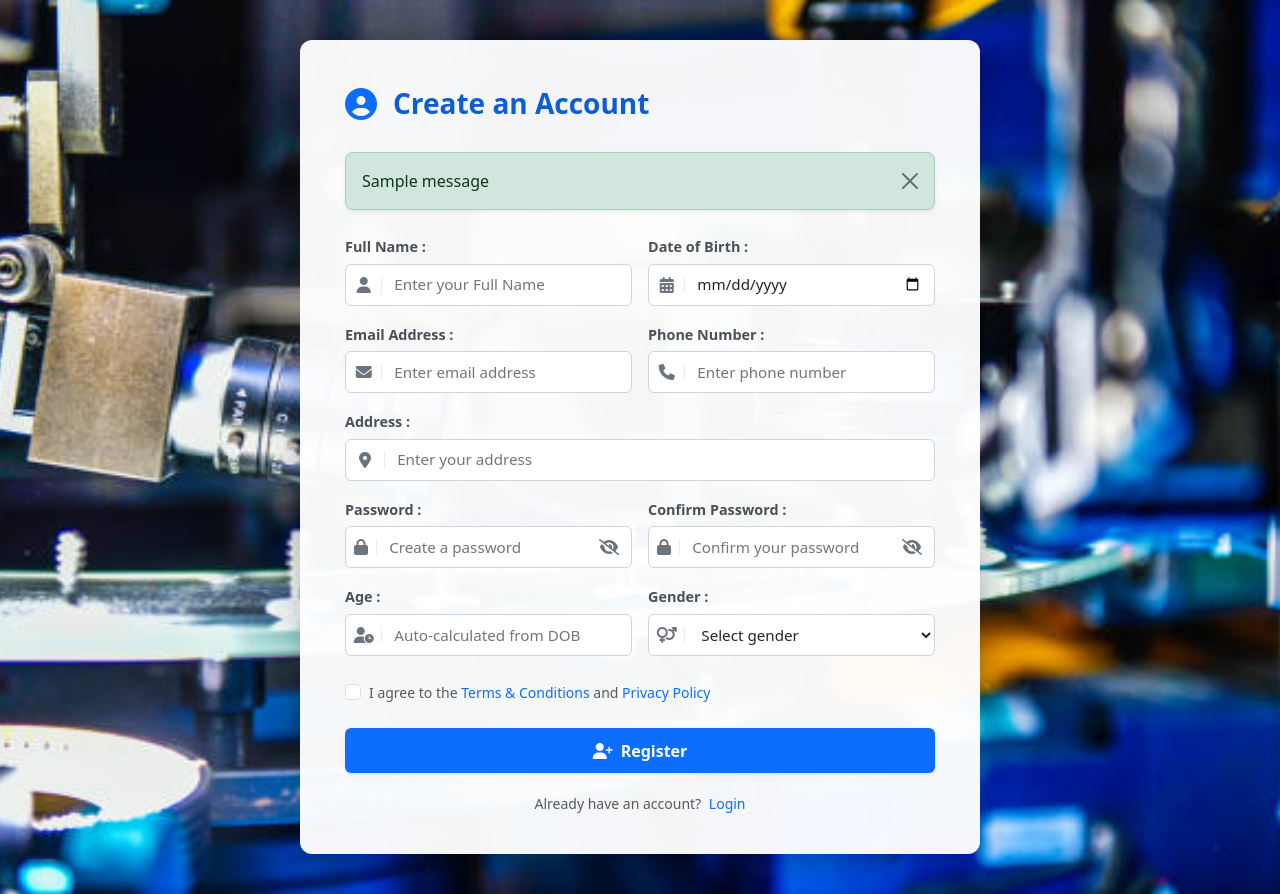
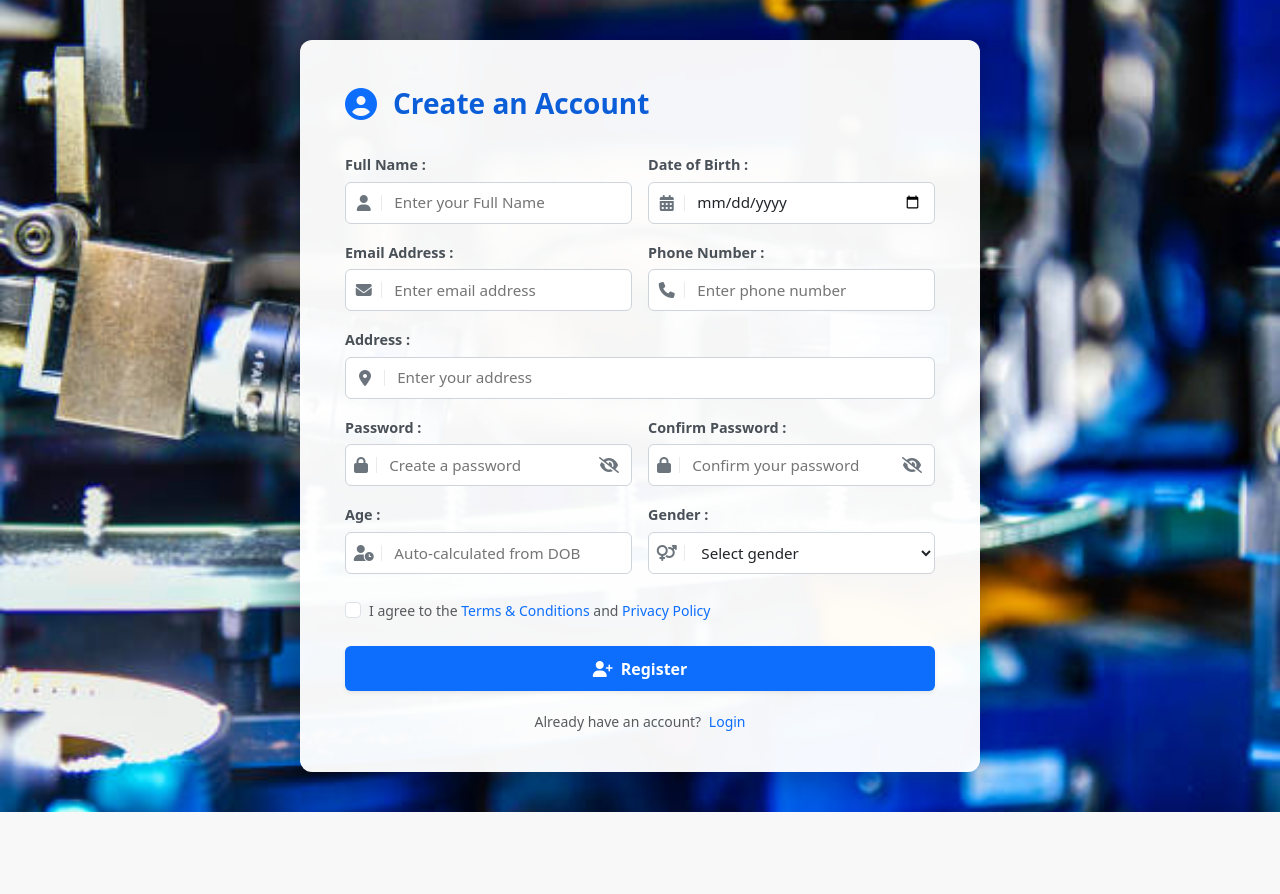
Before and after one commit to Ashagiri/Hos-Lab-Era, a Django app: page /accounts/register/ in a window 1280 px wide. After the commit the page ends 812 px from the top, so only its background shows below. Run offline with Django 5.2, Linux system fonts and the light colour scheme; tables that the repository leaves empty hold one stand-in row (values such as "Sample post"); one stand-in notice (Sample message) is shown; some libraries are stand-ins or nearby versions.

Commit message:
style: Remove message display section from account registration template

```diff
--- a/core/templates/accounts/register.html
+++ b/core/templates/accounts/register.html
@@ -141,14 +141,6 @@
       <h3 class="m-0 card-title-accent">Create an Account</h3>
     </div>
 
-    {% if messages %}
-      {% for message in messages %}
-        <div class="alert alert-{{ message.tags }} alert-dismissible fade show rounded-3 shadow-sm mb-4" role="alert">
-          {{ message }}
-          <button type="button" class="btn-close" data-bs-dismiss="alert" aria-label="Close"></button>
-        </div>
-      {% endfor %}
-    {% endif %}
 
     <form method="POST">
       {% csrf_token %}
```
